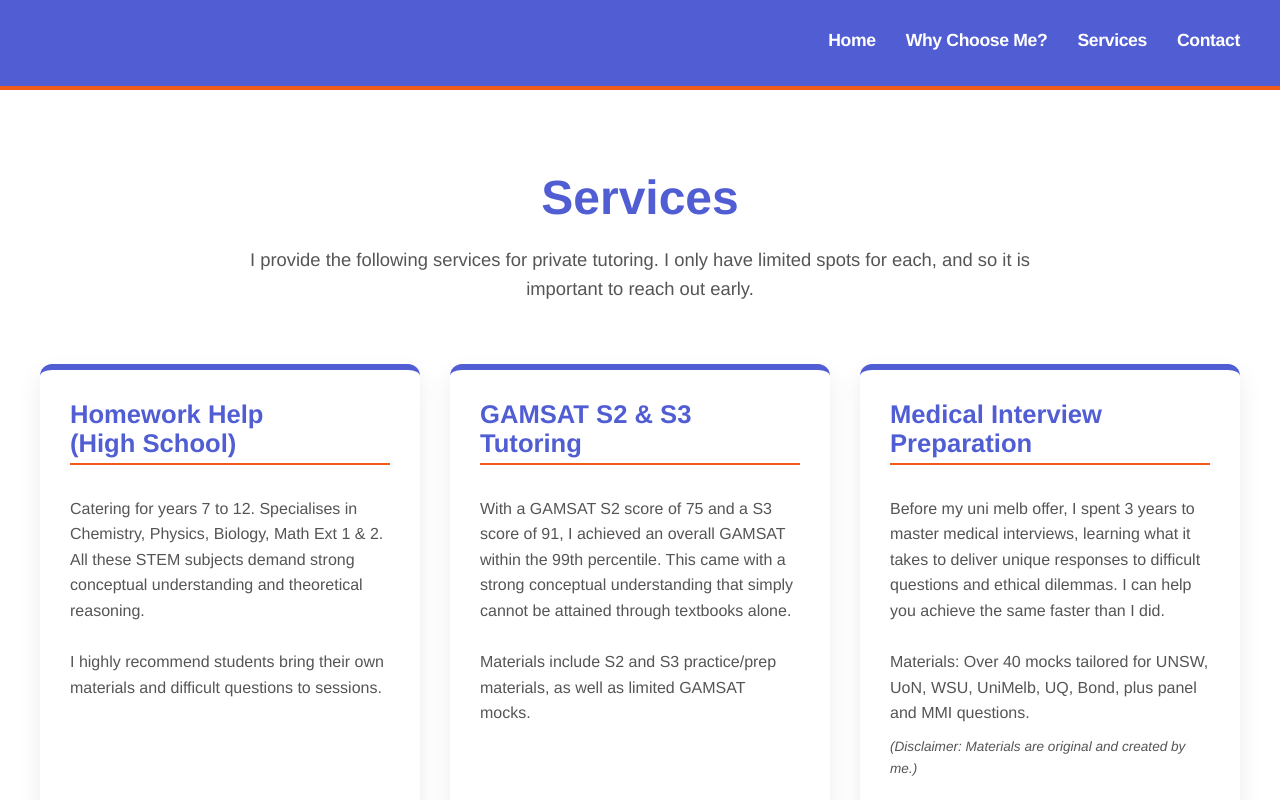
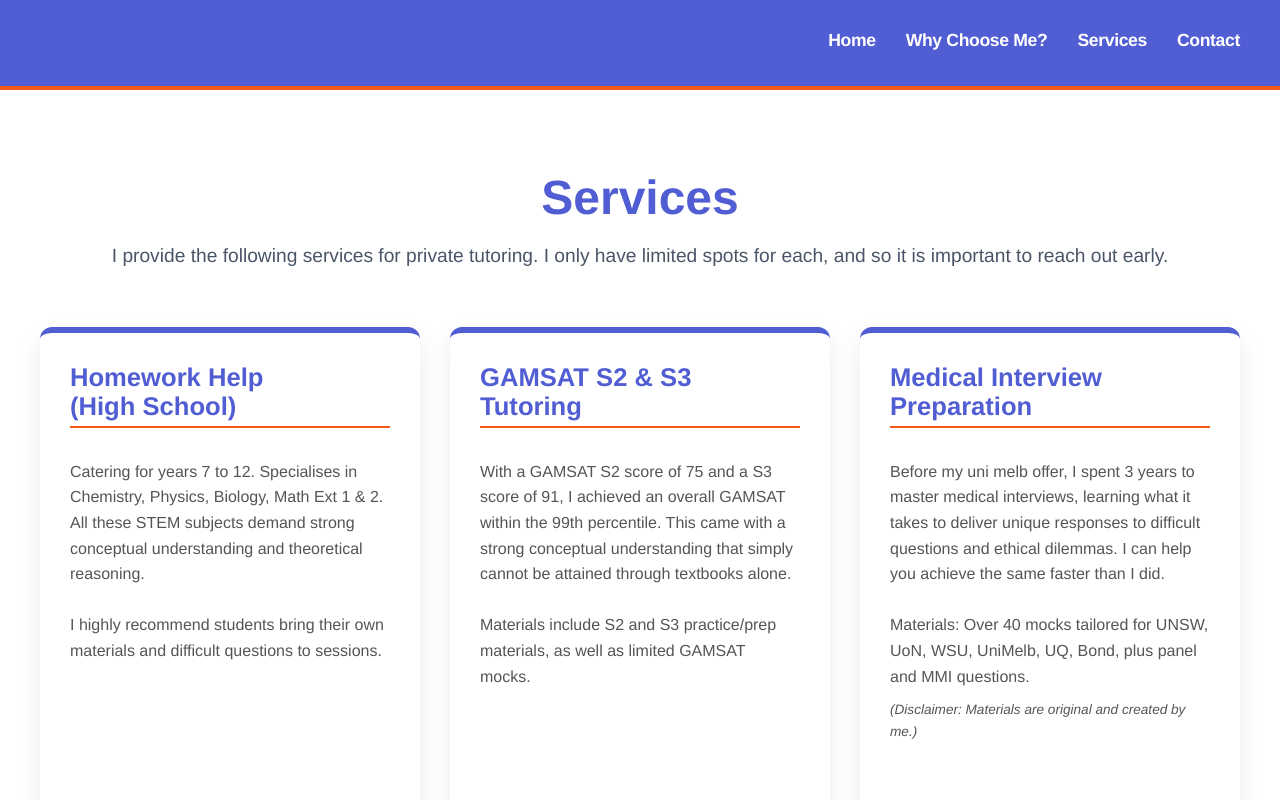
Before and after one commit to DaisyYye/eric, a React (Vite) app in the folder my-app/: page /services in a window 1280 px wide. Shown: the top 800 px of the page. Built offline with nearby package versions, Linux system fonts and the light colour scheme.

Commit message:
fixed style of subtitles

```diff
--- a/my-app/src/Contact.jsx
+++ b/my-app/src/Contact.jsx
@@ -57,7 +57,7 @@ const Contact = () => {
     <div className="contact-box">
       <div className="contact-container">
         <h2>Get In Touch</h2>
-        <p className="contact-subtitle">Send me a message and I'll respond as soon as possible</p>
+        <p className="contact-subtitle">Send me a message and I'll respond as soon as possible.</p>
 
         <form onSubmit={handleSubmit} className="contact-form">
           <div className="form-group">
--- a/my-app/src/Services.jsx
+++ b/my-app/src/Services.jsx
@@ -1,5 +1,3 @@
-import React from 'react';
-import { Link } from 'react-router-dom'; // Import Link for the CTA button
 import './css/Services.css';
 
 function Services() {
--- a/my-app/src/css/Contact.css
+++ b/my-app/src/css/Contact.css
@@ -31,11 +31,12 @@
 }
 
 .contact-subtitle {
+  text-align: center;
+  max-width: 800px;
+  margin: 0 auto 60px auto;
+  font-size: 1.15rem;
+  line-height: 1.6;
   color: #555;
-  font-size: 1rem;
-  text-align: center;
-  margin-bottom: 40px;
-  line-height: 1.6;
 }
 
 /* --- Contact Form --- */
--- a/my-app/src/css/Services.css
+++ b/my-app/src/css/Services.css
@@ -17,12 +17,11 @@
 }
 
 .page-intro {
-  text-align: center;
-  max-width: 800px;
-  margin: 0 auto 60px auto;
-  font-size: 1.15rem;
-  line-height: 1.6;
-  color: #555;
+    font-size: 1.2rem;
+    text-align: center;
+    color: #4a5568;
+    margin-bottom: 60px;
+    font-weight: 300;
 }
 
 .page-intro strong {
```
